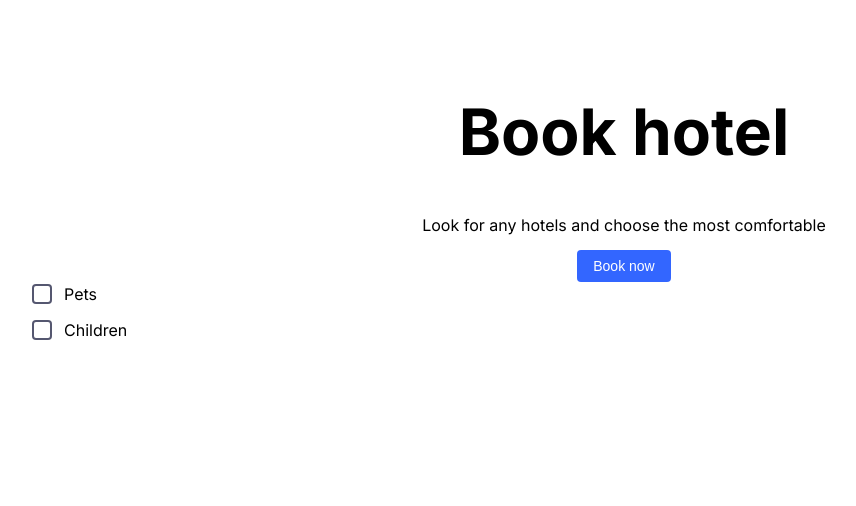
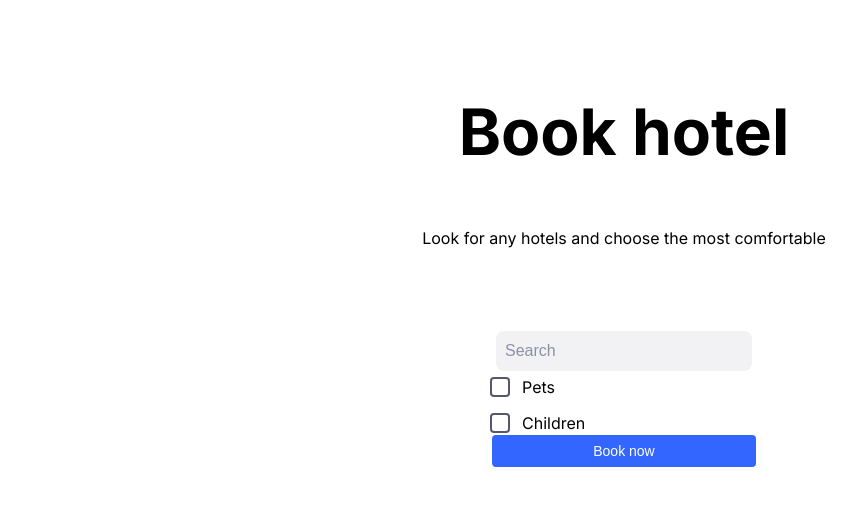
Before and after one commit to daniknewgarden/Rick-and-Morty-info, a React (Create React App) app: page / in a window 1280 px wide. Shown: the top 506 px of the page, without its empty margins (16-872 px from the left). Built offline with nearby package versions, Linux system fonts and the light colour scheme.

Commit message:
Added Dropdown and DropdownItem components

```diff
--- a/src/App.css
+++ b/src/App.css
@@ -1,6 +1,16 @@
 .App {
   text-align: center;
   padding: 50px;
+
+  display: grid;
+  place-items: center;
+}
+
+.content {
+  margin-top: 64px;
+  width: 264px;
+
+  display: grid;
 }
 
 .options {
--- a/src/App.tsx
+++ b/src/App.tsx
@@ -1,12 +1,47 @@
-import React from "react";
+import React, { useState } from "react";
+
 import "./App.css";
 import Button from "./Components/Button";
 import Checkbox from "./Components/Checkbox";
+import Dropdown from "./Components/Dropdown";
+import DropdownItem from "./Components/DropdownItem";
 import Subtitle from "./Components/Subtitle";
 //Components
 import Title from "./Components/Title";
 
+//API call types
+type hotelsList = {
+  id: number;
+  name: string;
+  parents: string;
+  region: {
+    id: number;
+    name: string;
+  };
+};
+
 function App() {
+  const [hotels] = useState<Array<hotelsList>>([
+    {
+      id: 62566,
+      name: "Thessaly",
+      parents: "Греция",
+      region: {
+        id: 30,
+        name: "Thessaloniki",
+      },
+    },
+    {
+      id: 616,
+      name: "Thessaloniki",
+      parents: "Греция",
+      region: {
+        id: 30,
+        name: "Thessaloniki",
+      },
+    },
+  ]);
+
   const handleClick = () => {
     console.log("click");
   };
@@ -17,14 +52,36 @@ function App() {
       : console.log(`removed ${e.target.value}`);
   };
 
+  const handleChange = (e: React.ChangeEvent<HTMLInputElement>) => {
+    console.log(e.target.value);
+  };
+
+  const handleChoose = (item: any) => {
+    console.log(item);
+  };
+
+  const hotelItems: Array<React.ReactElement> = hotels.map(
+    (item: hotelsList, index: number) => (
+      <DropdownItem
+        onClick={() => handleChoose(item)}
+        name={item.name}
+        region={item.region.name}
+        key={index}
+      />
+    )
+  );
+
   return (
     <div className="App">
       <Title text="Book hotel" />
       <Subtitle text="Look for any hotels and choose the most comfortable" />
-      <Button callBack={handleClick} text="Book now" ariaLabel={"Button"} />
-      <div className="options">
-        <Checkbox name="pets" text="Pets" onCheck={handleCheck} />
-        <Checkbox name="children" text="Children" onCheck={handleCheck} />
+      <div className="content">
+        <Dropdown onChange={handleChange} listItems={hotelItems} />
+        <div className="options">
+          <Checkbox name="pets" text="Pets" onCheck={handleCheck} />
+          <Checkbox name="children" text="Children" onCheck={handleCheck} />
+        </div>
+        <Button callBack={handleClick} text="Book now" ariaLabel={"Button"} />
       </div>
     </div>
   );
--- /dev/null
+++ b/src/Components/Dropdown.tsx
@@ -0,0 +1,87 @@
+import React, { useState, useEffect } from "react";
+//Styled components
+import styled from "styled-components";
+
+type DropdownProps = {
+  onChange: (event: React.ChangeEvent<HTMLInputElement>) => void;
+  listItems: any;
+  className?: string;
+};
+
+const Dropdown: React.FC<DropdownProps> = ({
+  onChange,
+  listItems,
+  className,
+}) => {
+  const [opened, setOpened] = useState<boolean>(false);
+
+  const openMenu = (): void => {
+    setOpened(true);
+  };
+
+  useEffect(() => {
+    opened ? console.log("Menu opened") : console.log("Menu closed");
+  }, [opened]);
+
+  return (
+    <div className={`${className} ${opened ? "opened" : "closed"}`}>
+      <input
+        type="search"
+        placeholder="Search"
+        onChange={onChange}
+        onFocus={openMenu}
+      />
+      {opened && (
+        <div className="menu">
+          <ul>{listItems}</ul>
+        </div>
+      )}
+    </div>
+  );
+};
+
+//Styles
+const StyledDropdown = styled(Dropdown)`
+  --size-radius: 8px;
+  --color-input: #f2f2f5;
+  --color-subtitle: #8e90a6;
+
+  display: grid;
+  padding: 4px;
+  border-radius: var(--size-radius);
+
+  &.opened {
+    box-shadow: 0px 0px 10px 2px rgba(40, 41, 61, 0.04);
+  }
+
+  input {
+    border: none;
+    padding: 8px 9px;
+    font-size: 16px;
+    line-height: 150%;
+
+    background: var(--color-input);
+    border-radius: var(--size-radius);
+
+    &::placeholder {
+      color: var(--color-subtitle);
+    }
+
+    &:focus {
+      outline: none;
+    }
+  }
+
+  .menu {
+    padding: 8px 11px 18px;
+    ul {
+      margin: 0;
+      padding: 0;
+
+      display grid;
+      grid-gap: 10px;
+    }
+  }
+`;
+
+export default StyledDropdown;
--- /dev/null
+++ b/src/Components/DropdownItem.tsx
@@ -0,0 +1,59 @@
+import React from "react";
+//Styled components
+import styled from "styled-components";
+
+type DropdownItemProps = {
+  name: string;
+  region: string;
+  onClick: (event: React.MouseEvent<HTMLButtonElement>) => void;
+  className?: string;
+};
+
+const DropdownItem: React.FC<DropdownItemProps> = ({
+  name,
+  region,
+  onClick,
+  className,
+}) => {
+  return (
+    <li className={className}>
+      <button onClick={onClick}>
+        {name}
+        <span className="subtitle">{region}</span>
+      </button>
+    </li>
+  );
+};
+
+const StyledDropdownItem = styled(DropdownItem)`
+  --color-text: #000;
+
+  list-style: none;
+
+  button {
+    width: 100%;
+    background: transparent;
+    border: none;
+
+    display: inline-flex;
+    justify-content: space-between;
+
+    font-size: 16px;
+    line-height: 150%;
+    color: var(--color-text);
+
+    opacity: 0.8;
+
+    .subtitle {
+      font-size: 14px;
+      color: var(--color-subtitle);
+    }
+
+    &:focus {
+      outline: none;
+      opacity: 1;
+    }
+  }
+`;
+
+export default StyledDropdownItem;
--- a/src/index.css
+++ b/src/index.css
@@ -6,6 +6,10 @@ body {
   -moz-osx-font-smoothing: grayscale;
 }
 
+* {
+  box-sizing: border-box;
+}
+
 code {
   font-family: source-code-pro, Menlo, Monaco, Consolas, "Courier New",
     monospace;
```
